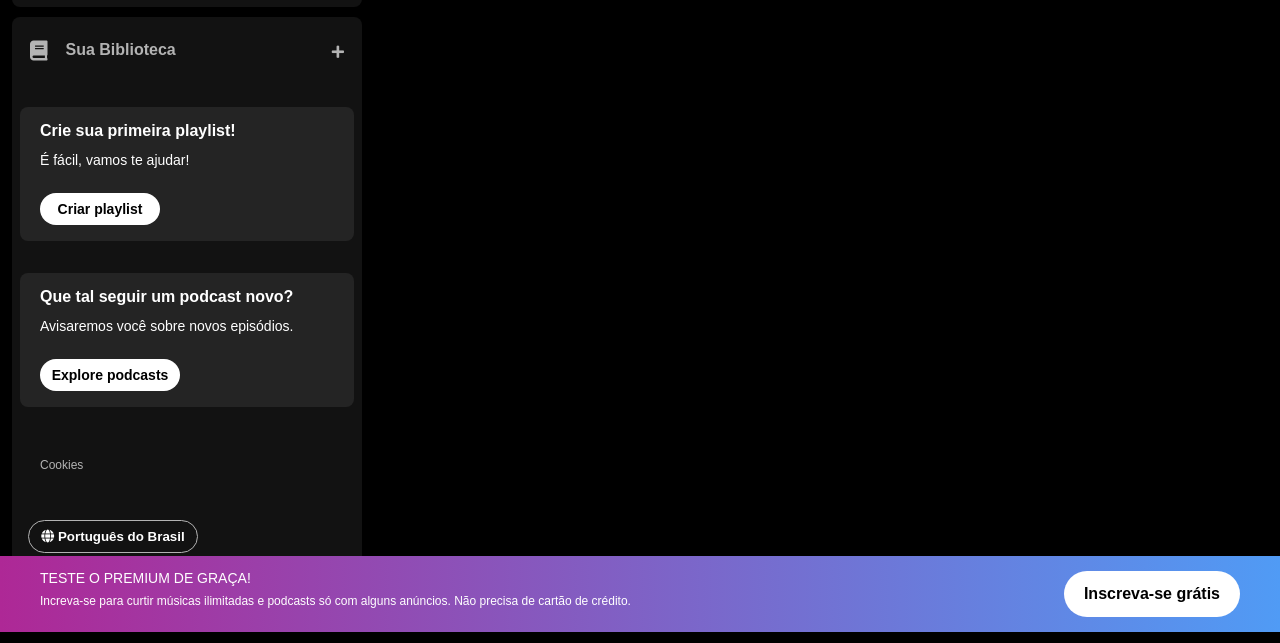
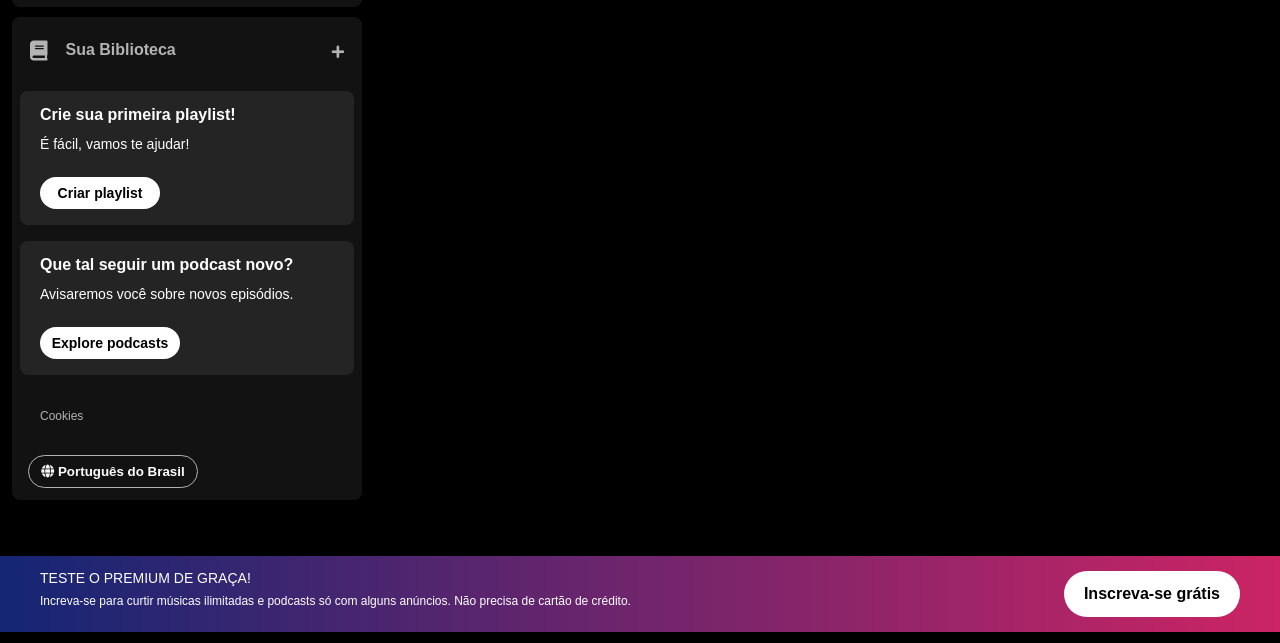
Before and after one commit to esteerlino/Spotify, a plain HTML site: page index.html in a window 1280 px wide. Shown: the part 168-811 px from the top of the page. Drawn offline with Linux system fonts and the light colour scheme.

Commit message:
pequenas alterações

```diff
--- a/src/styles/sidebar-footer.css
+++ b/src/styles/sidebar-footer.css
@@ -60,7 +60,6 @@ body {
     font-weight: 600;
     font-size: 14px;
     margin-top: 10px;
-    height: 67.5vh;
 }
 
 .library .library__content {
@@ -224,7 +223,7 @@ body {
     bottom: 0;
     left: 0;
     right: 0;
-    background: linear-gradient(to right, #ae2896, #509bf5);
+    background: linear-gradient(to right, #142674, #cc2464);
     padding: 15px 40px;
     display: flex;
     justify-content: space-between;
```
